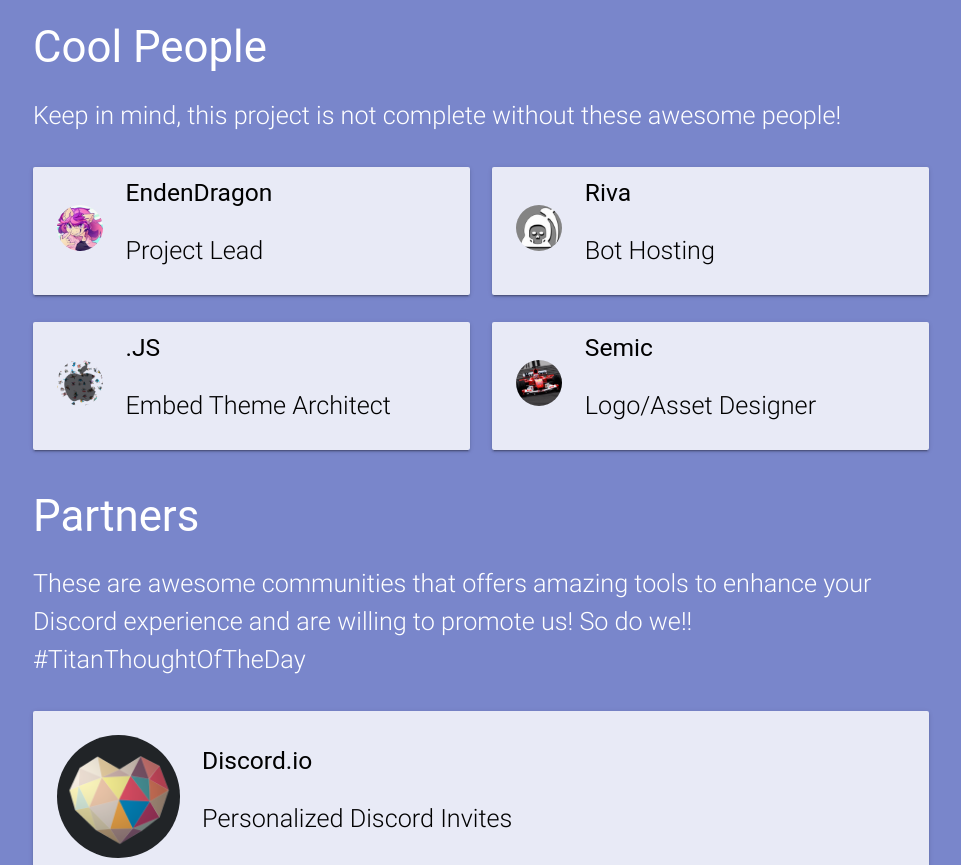
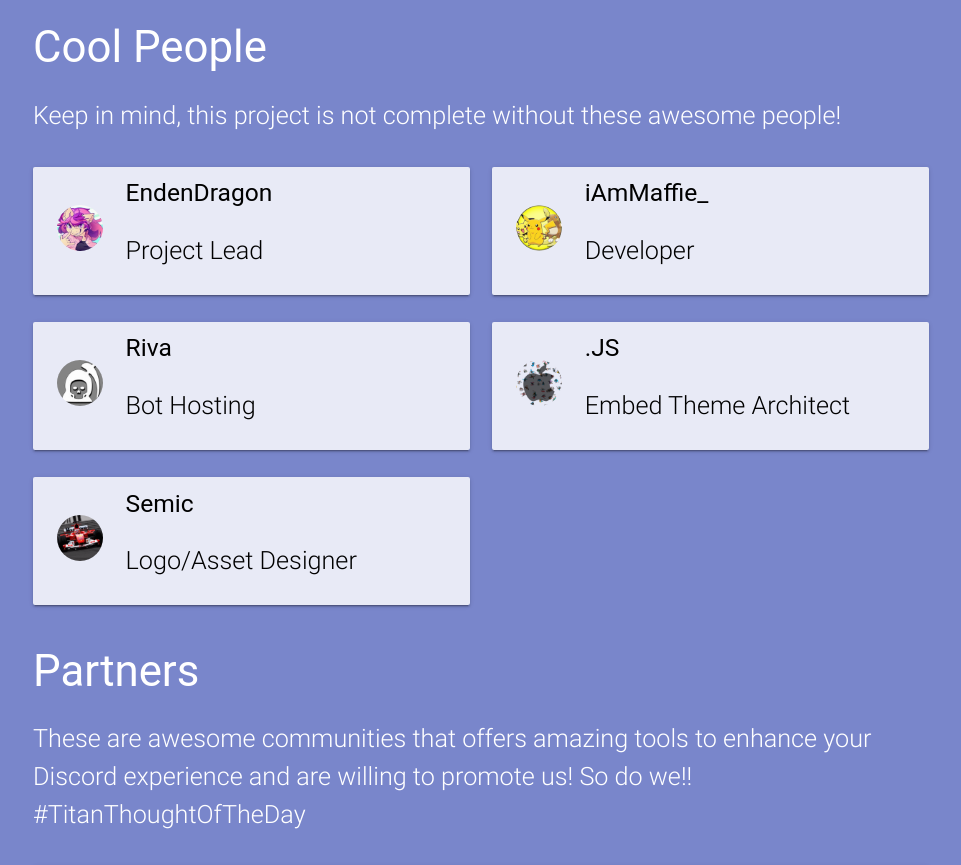
Before and after one commit to TitanEmbeds/Titan, a Python web app: template webapp/titanembeds/templates/about.html.j2 in a window 1280 px wide. Shown: the part 2443-3308 px from the top of the page, without its empty margins (159-1120 px from the left). Run offline with Jinja, Linux system fonts and the light colour scheme; the template is opened without the code that fills it, so the values that code supplies are empty; some libraries are stand-ins or nearby versions; some web fonts are replaced; grey boxes are pictures that could not be loaded.

Commit message:
Fixed EmojiParser and edited about.html.j2 template

```diff
--- a/webapp/titanembeds/templates/about.html.j2
+++ b/webapp/titanembeds/templates/about.html.j2
@@ -77,6 +77,20 @@
                 <h5 class="black-text card-title">EndenDragon</h5>
                 <p class="black-text flow-text">Project Lead</p>
                 <!--<p class="black-text">The one who started this project. How was Titan born? No one is for sure. But the legends say that the place he worked at (BronyTV) decided to ditch IRC for Discord, and Titan was the product of this chaos.</p>-->
+            </div>
+          </div>
+        </div>
+    </div>
+
+    <div class="col s12 m6">
+        <div class="card-panel indigo lighten-5 z-depth-1 no-height-padding">
+          <div class="row valign-wrapper">
+            <div class="col s2">
+              <img src="{{ url_for('static', filename='img/people/iammaffie.png') }}" alt="iAmMaffie" class="circle responsive-img">
+            </div>
+            <div class="col s10">
+                <h5 class="black-text card-title">iAmMaffie_</h5>
+                <p class="black-text flow-text">Developer</p>
             </div>
           </div>
         </div>
```
Also changed, not shown: webapp/titanembeds/static/img/people/iammaffie.png (added).
